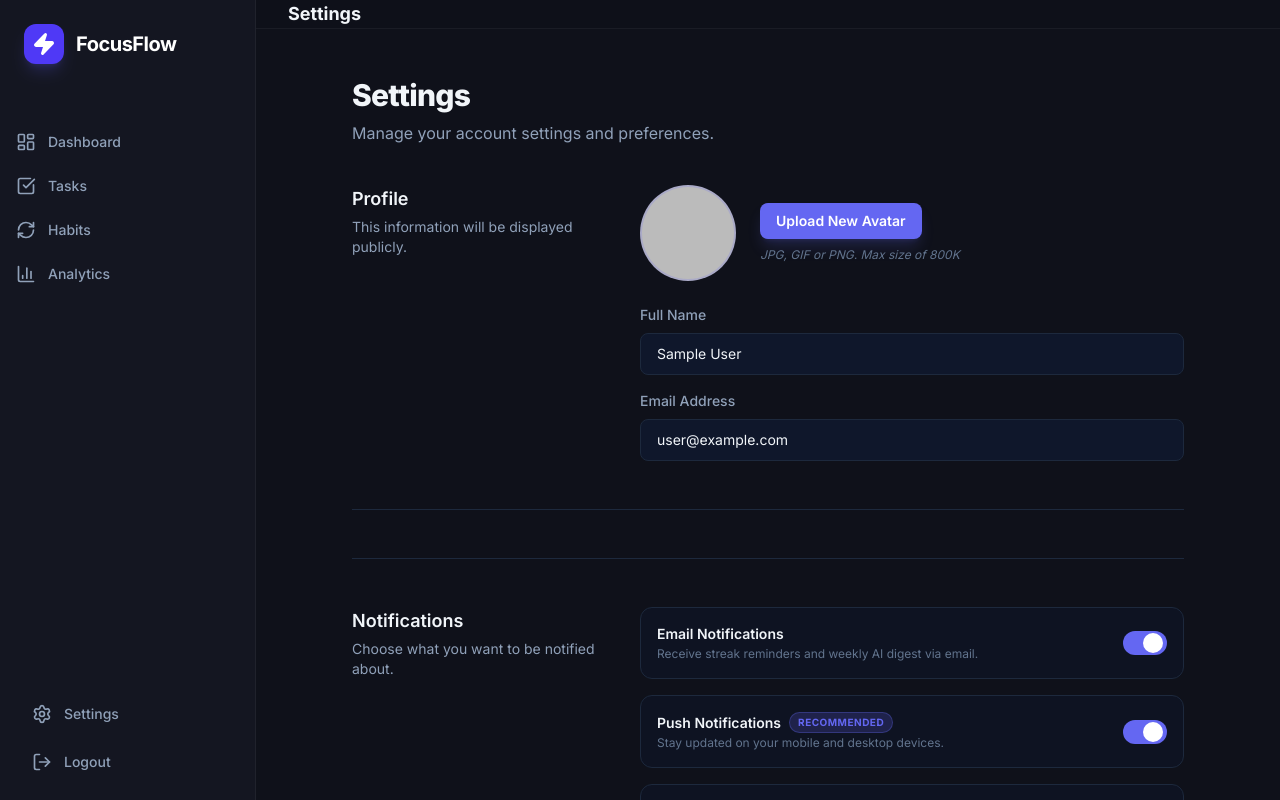
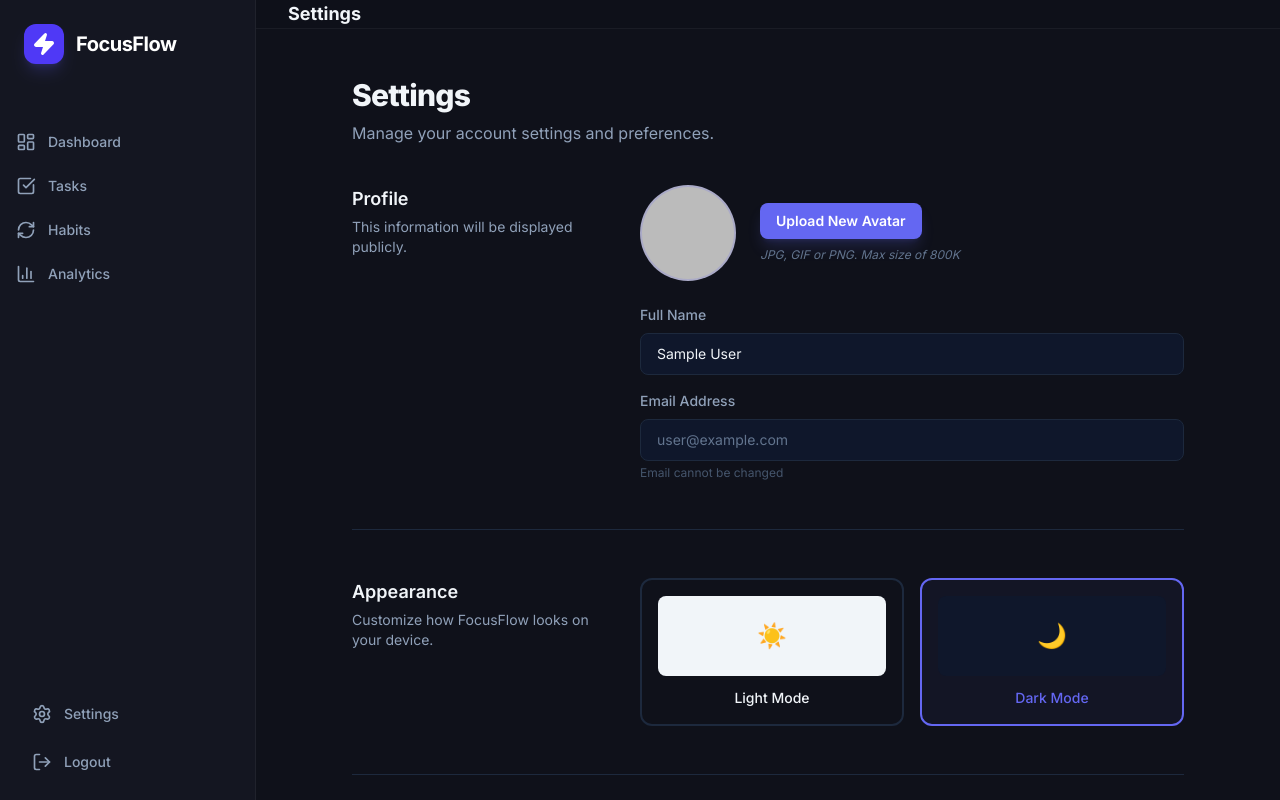
Before and after one commit to temi234-cmd/focusflow-frontend, a React (Vite) app: page /settings in a window 1280 px wide. Built offline with nearby package versions, Linux system fonts and the light colour scheme; no server answers; sample sign-in values are in the browser's storage.

Commit message:
Fix settings save - remove email update

```diff
--- a/src/pages/Settings.tsx
+++ b/src/pages/Settings.tsx
@@ -14,12 +14,12 @@
 import { auth } from '../services/firebase';
 import {
   updateProfile,
-  updateEmail,
   deleteUser,
   EmailAuthProvider,
   reauthenticateWithCredential,
   updatePassword
 } from 'firebase/auth';
+import { useTheme } from '../hooks/useTheme';
 import { saveNotificationPrefs, getNotificationPrefs, subscribeToPush, unsubscribeFromPush } from '../services/notificationService';
 
 const Toggle = ({ checked, onChange }: { checked: boolean; onChange: (v: boolean) => void }) => (
@@ -55,7 +55,7 @@
 
 export default function Settings() {
   const { openMenu } = useLayout();
-  // const { theme, setTheme } = useTheme();
+  const { theme, setTheme } = useTheme();
   const fileInputRef = useRef<HTMLInputElement>(null);
 
   const [notifications, setNotifications] = useState({
@@ -167,18 +167,9 @@
         displayName: fullName,
         photoURL: avatarPreview !== photoURL ? avatarPreview : user.photoURL,
       });
-      if (email !== user.email) {
-        await updateEmail(user, email);
-      }
       showToast('Profile updated successfully!', 'success');
     } catch (error: any) {
-      if (error.code === 'auth/requires-recent-login') {
-        showToast('Please sign out and sign back in to change your email.', 'error');
-      } else if (error.code === 'auth/email-already-in-use') {
-        showToast('That email is already in use.', 'error');
-      } else {
-        showToast('Failed to save changes. Please try again.', 'error');
-      }
+      showToast('Failed to save changes. Please try again.', 'error');
     } finally {
       setIsSaving(false);
     }
@@ -292,7 +283,8 @@
                 </div>
                 <div>
                   <label className="block text-sm font-medium mb-2 text-slate-400">Email Address</label>
-                  <input type="email" value={email} onChange={e => setEmail(e.target.value)} className="w-full bg-slate-900 border border-slate-800 rounded-lg px-4 py-2.5 text-sm focus:ring-2 focus:ring-primary focus:border-transparent outline-none transition-all" />
+                  <input type="email" value={email} readOnly className="w-full bg-slate-900 border border-slate-800 rounded-lg px-4 py-2.5 text-sm outline-none text-slate-500 cursor-not-allowed" />
+                  <p className="text-xs text-slate-600 mt-1">Email cannot be changed</p>
                 </div>
               </div>
             </div>
@@ -301,7 +293,7 @@
           <div className="h-px bg-slate-800"></div>
 
           {/* Appearance */}
-          {/* <section className="grid grid-cols-1 md:grid-cols-3 gap-6 sm:gap-8">
+          <section className="grid grid-cols-1 md:grid-cols-3 gap-6 sm:gap-8">
             <div>
               <h3 className="text-lg font-semibold">Appearance</h3>
               <p className="text-sm text-slate-400 mt-1">Customize how FocusFlow looks on your device.</p>
@@ -322,7 +314,7 @@
                 </button>
               </div>
             </div>
-          </section> */}
+          </section>
 
           <div className="h-px bg-slate-800"></div>
 
```
Also changed, not shown: 1 other file (tests, documents, lock files or other folders).
